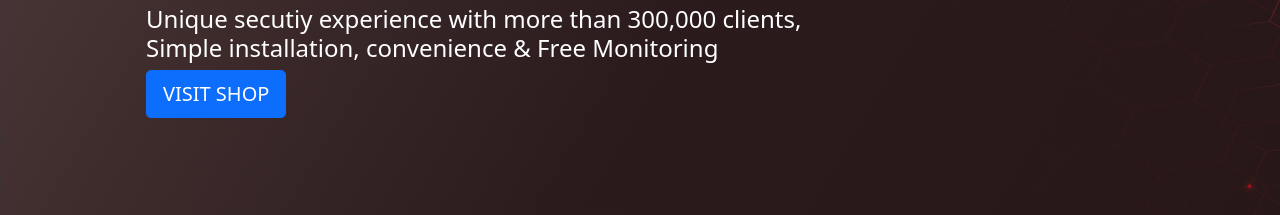
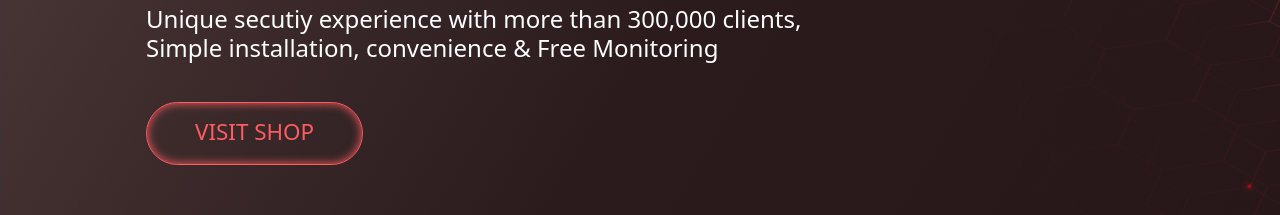
Before and after one commit to Saulnjie/olarm, a React (Create React App) app: page / in a window 1280 px wide. Shown: the part 583-798 px from the top of the page. Built offline with nearby package versions, Linux system fonts and the light colour scheme.

Commit message:
className

```diff
--- a/package.json
+++ b/package.json
@@ -8,6 +8,7 @@
     "@testing-library/user-event": "^12.1.10",
     "bootstrap": "^5.1.0",
     "node-sass": "^4.14.1",
+    "node-scss": "^7.0.3",
     "react": "^17.0.2",
     "react-bootstrap": "^2.0.0-beta.6",
     "react-dom": "^17.0.2",
--- a/src/components/BannerInfo.js
+++ b/src/components/BannerInfo.js
@@ -1,12 +1,12 @@
-import React from 'react';
+import React from "react";
 
-import Button from 'react-bootstrap/Button';
+import Button from "react-bootstrap/Button";
 
 function BannerInfo() {
   return (
-		<div className='info__text'>
+    <div className="info__text">
       <h1>
-				World`s <b className='red'>Smartest</b>
+        World`s <b className="red">Smartest</b>
         <br></br>
         Home Security
       </h1>
@@ -14,9 +14,9 @@ function BannerInfo() {
         Unique secutiy experience with more than 300,000 clients,<br></br>
         Simple installation, convenience & Free Monitoring
       </h6>
-			<Button class='info__btn' variant='primary' size='lg'>
+      <Button className="info__btn" variant="primary" size="lg">
         VISIT SHOP
-			</Button>{' '}
+      </Button>{" "}
     </div>
   );
 }
```
Also changed, not shown: src/scss/partials/_nav.scss (indentation only), 1 other file (tests, documents, lock files or other folders). Lines whose indentation alone changed are shown as unchanged.
